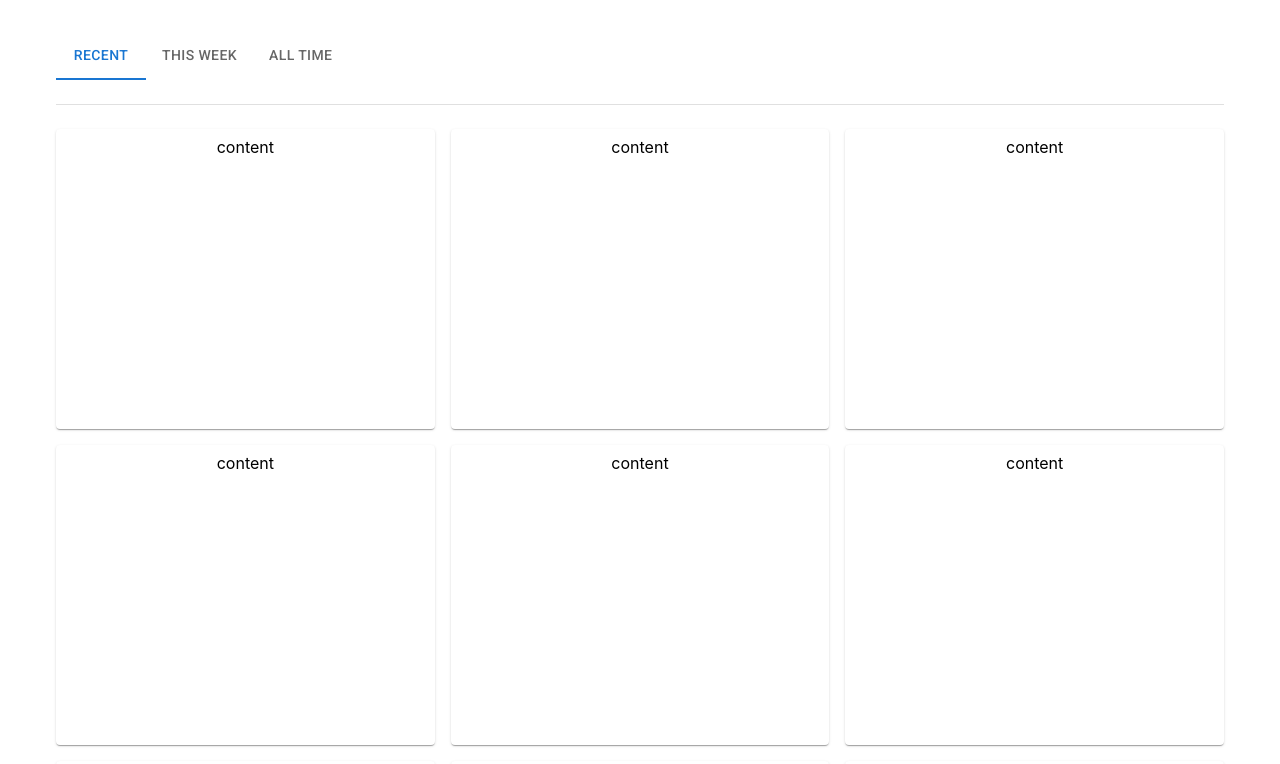
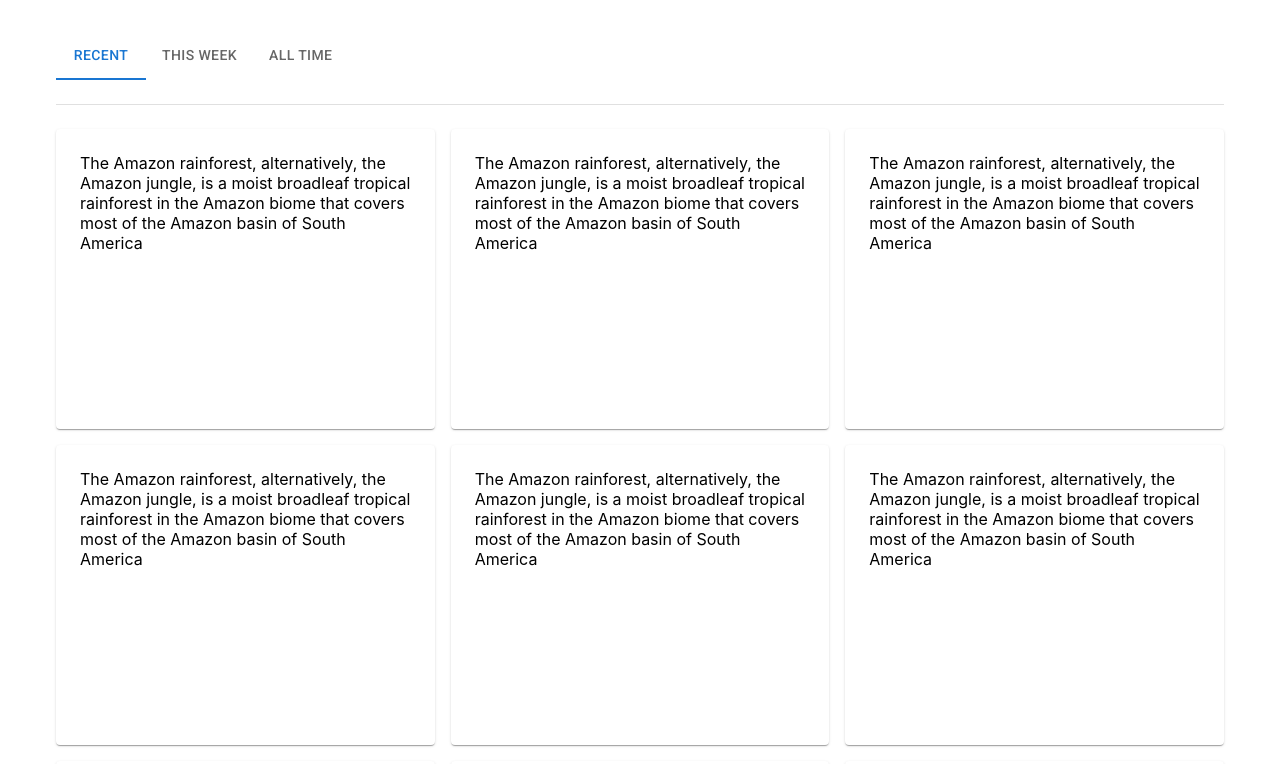
Before and after one commit to brgltd/amazon-forest-crypto, a Next.js app: page / in a window 1280 px wide. Shown: the top 764 px of the page. Built offline with nearby package versions, Linux system fonts and the light colour scheme.

Commit message:
feat: add sample paragraph

```diff
--- a/pages/index.js
+++ b/pages/index.js
@@ -20,7 +20,11 @@ function Item() {
         height: "300px",
       }}
     >
-      <Typography>content</Typography>
+      <Typography paragraph sx={{ p: 2, textAlign: "left" }}>
+        The Amazon rainforest, alternatively, the Amazon jungle, is a moist
+        broadleaf tropical rainforest in the Amazon biome that covers most of
+        the Amazon basin of South America
+      </Typography>
     </Paper>
   );
 }
```
Also changed, not shown: public/amazon-rainforest.jfif (added).
